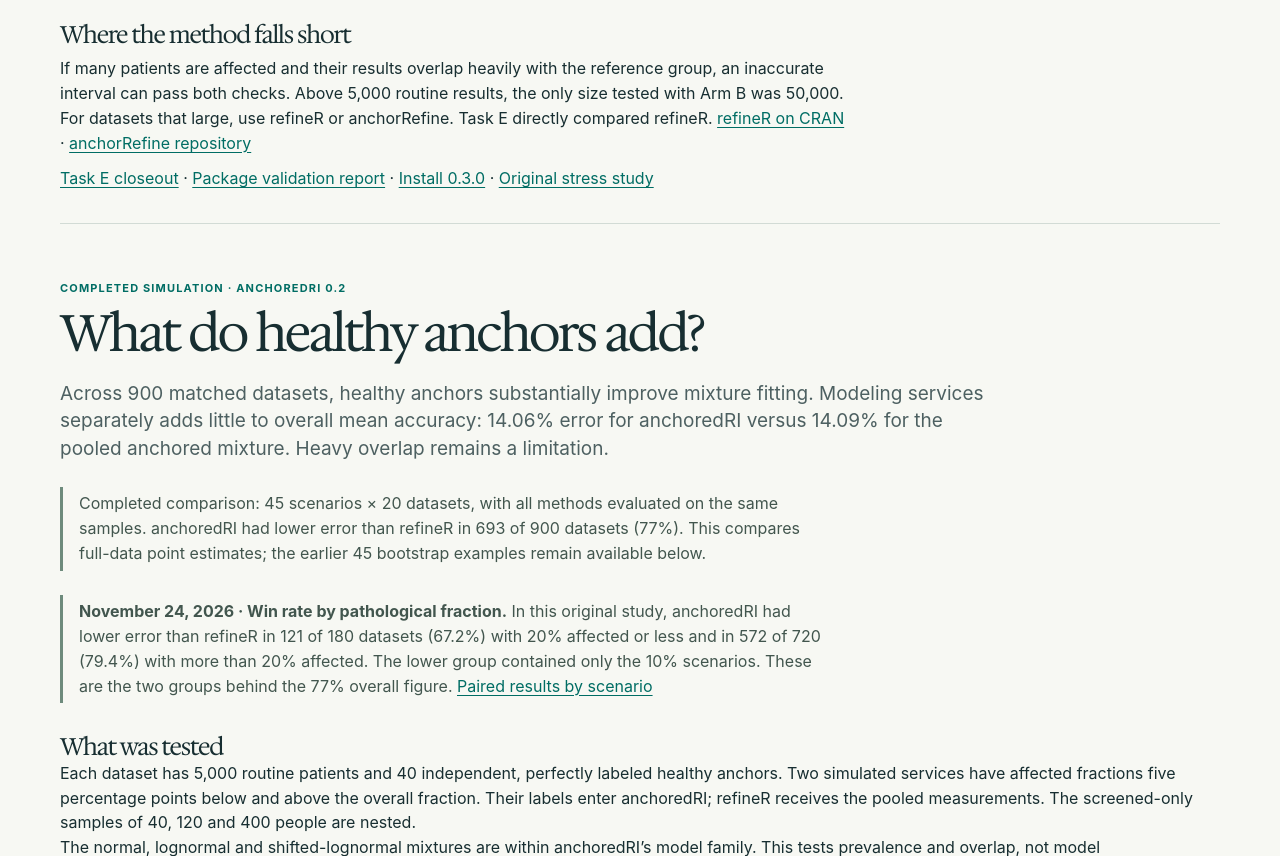
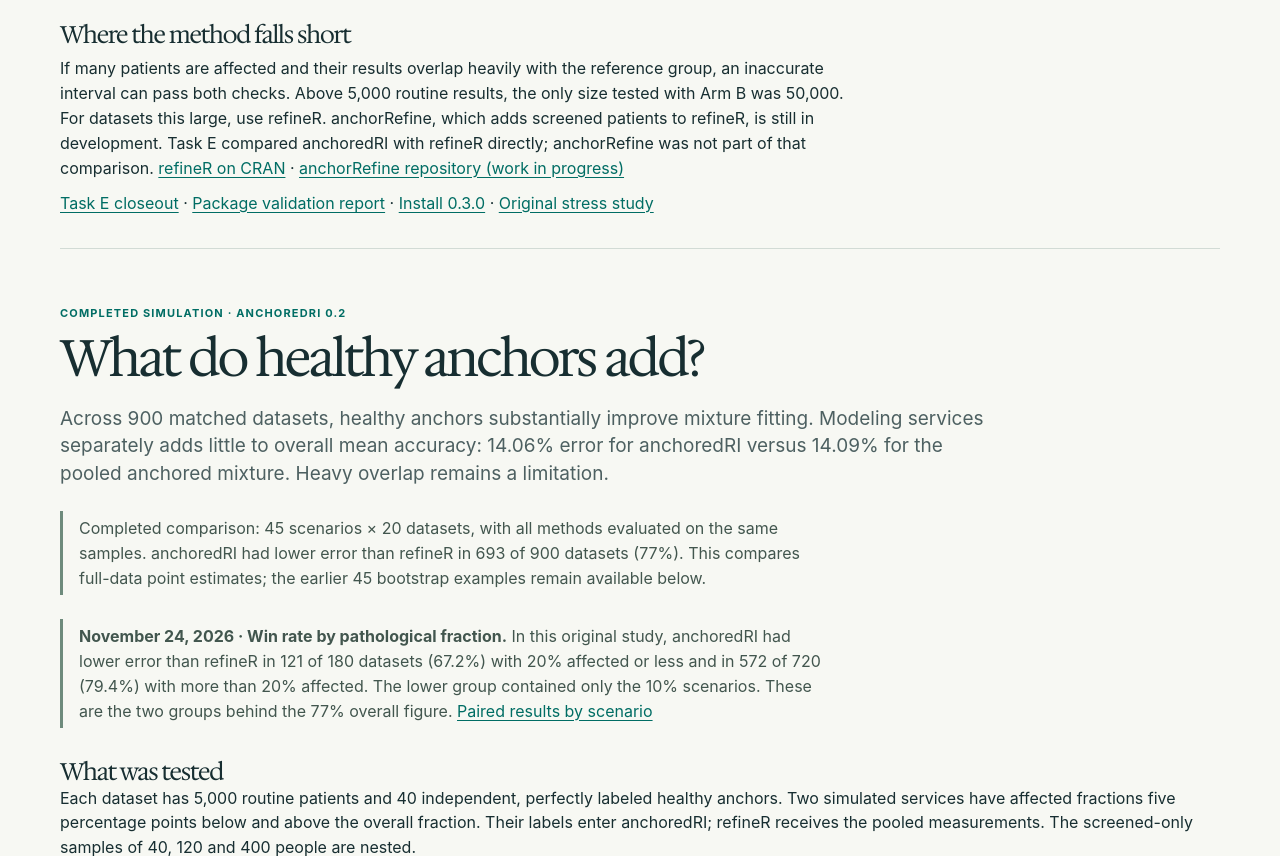
Before and after one commit to amromeo/amromeo.github.io, a plain HTML site: page anchoredRI/robustness.html in a window 1280 px wide. Shown: the part 1210-2066 px from the top of the page. Drawn offline with Linux system fonts and the light colour scheme.

Commit message:
Clarify the large-dataset recommendation on the anchoredRI site

```diff
--- a/anchoredRI/robustness.html
+++ b/anchoredRI/robustness.html
@@ -35,7 +35,7 @@
   </table></div>
   <p class="chart-key">Lower scores mean more accurate limits. RIbench averages absolute endpoint errors in z-score units and excludes dataset errors above 5 from this mean. The decline rates include every attempted fit. <a href="https://github.com/amromeo/amromeo.github.io/blob/74d1c7c43c0d7e64ef983db91ec401b1d12c6d56/anchoredRI/tools/boxcox/accuracy/results/REPORT.md">Small-sample report</a> · <a href="https://github.com/amromeo/amromeo.github.io/tree/74d1c7c43c0d7e64ef983db91ec401b1d12c6d56/anchoredRI/tools/boxcox/accuracy/results/ribench-outcomes">Per-dataset scores and declines</a> · <a href="https://github.com/amromeo/amromeo.github.io/blob/74d1c7c43c0d7e64ef983db91ec401b1d12c6d56/anchoredRI/tools/boxcox/accuracy/large/results/REPORT.md">50,000-result report</a></p>
   <h2>Where the method falls short</h2>
-  <p>If many patients are affected and their results overlap heavily with the reference group, an inaccurate interval can pass both checks. Above 5,000 routine results, the only size tested with Arm B was 50,000. For datasets that large, use refineR or anchorRefine. Task E directly compared refineR. <a href="https://cran.r-project.org/package=refineR">refineR on CRAN</a> · <a href="https://github.com/amromeo/anchorRefine">anchorRefine repository</a></p>
+  <p>If many patients are affected and their results overlap heavily with the reference group, an inaccurate interval can pass both checks. Above 5,000 routine results, the only size tested with Arm B was 50,000. For datasets this large, use refineR. anchorRefine, which adds screened patients to refineR, is still in development. Task E compared anchoredRI with refineR directly; anchorRefine was not part of that comparison. <a href="https://cran.r-project.org/package=refineR">refineR on CRAN</a> · <a href="https://github.com/amromeo/anchorRefine">anchorRefine repository (work in progress)</a></p>
   <p><a href="https://github.com/amromeo/amromeo.github.io/blob/74d1c7c43c0d7e64ef983db91ec401b1d12c6d56/anchoredRI/tools/boxcox/STATUS.md">Task E closeout</a> · <a href="https://github.com/amromeo/amromeo.github.io/blob/315660030dd25910e45f36fb9bee0784efcaf9dc/anchoredRI/tools/safeguard/REPORT.md">Package validation report</a> · <a href="stress.html#install">Install 0.3.0</a> · <a href="#original-study">Original stress study</a></p>
 </section>
 <div class="guided-hero" id="original-study"><p class="kicker">Completed simulation · anchoredRI 0.2</p><h2>What do healthy anchors add?</h2><p class="lede">Across 900 matched datasets, healthy anchors substantially improve mixture fitting. Modeling services separately adds little to overall mean accuracy: 14.06% error for anchoredRI versus 14.09% for the pooled anchored mixture. Heavy overlap remains a limitation.</p><p class="pilot-note">Completed comparison: 45 scenarios × 20 datasets, with all methods evaluated on the same samples. anchoredRI had lower error than refineR in 693 of 900 datasets (77%). This compares full-data point estimates; the earlier 45 bootstrap examples remain available below.</p>
```
Also changed, not shown: anchoredRI/help.html (+1 -1 lines), 2 other files.
